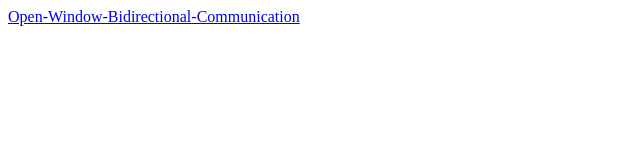
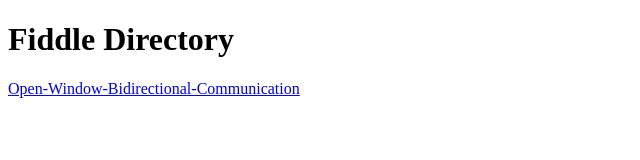
Before and after one commit to BilgeHanSolo-Mavenomics/Fiddles, a plain HTML site: page index.html in a window 1280 px wide. Shown: the whole page, without its empty margins (0-640 px from the left). Drawn offline with Linux system fonts and the light colour scheme.

Commit message:
Quick style improvements

```diff
--- a/index.html
+++ b/index.html
@@ -4,6 +4,7 @@
 		<title>Fiddles</title>
 	</head>
 	<body>
+		<h1>Fiddle Directory</h1>
 		<a href="Open-Window-Bidirectional-Communication/index.html">Open-Window-Bidirectional-Communication</a>
 	</body>
 </html>
```
Also changed, not shown: Open-Window-Bidirectional-Communication/index.html (+0 -1 lines). Lines whose indentation alone changed are shown as unchanged.
